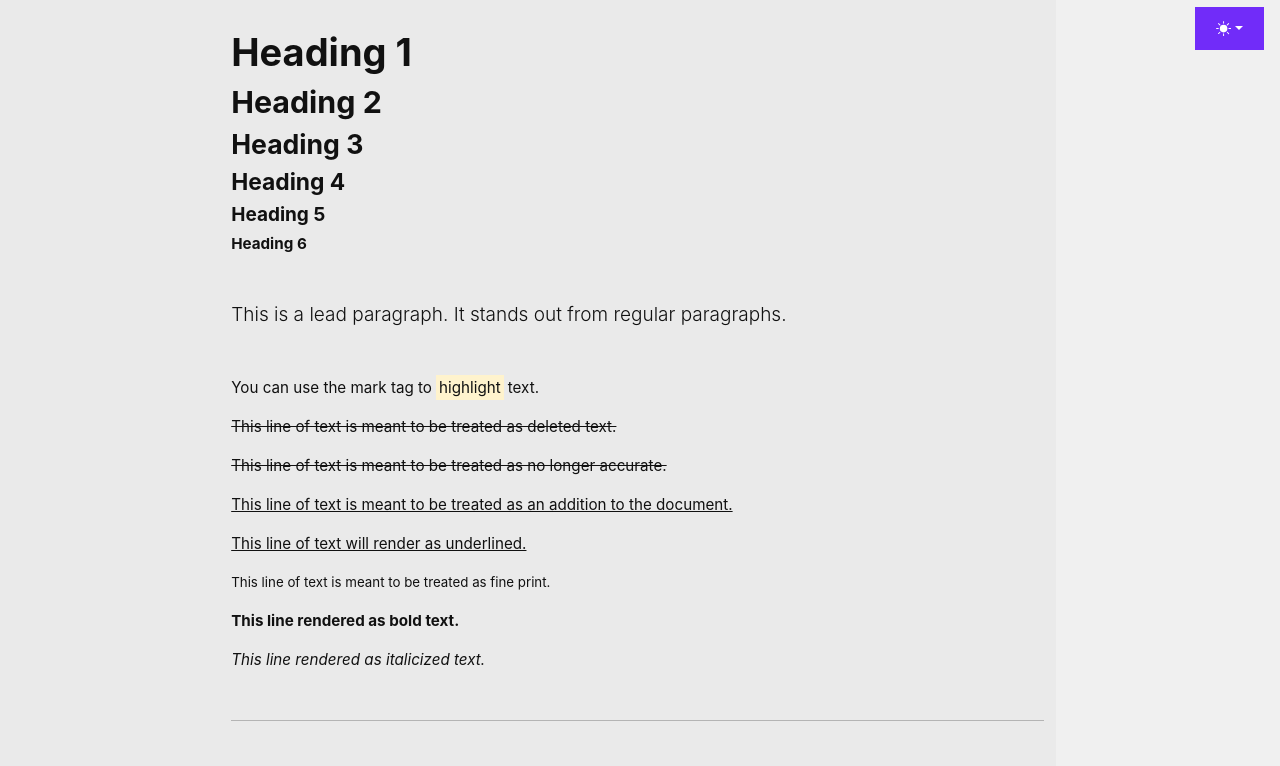
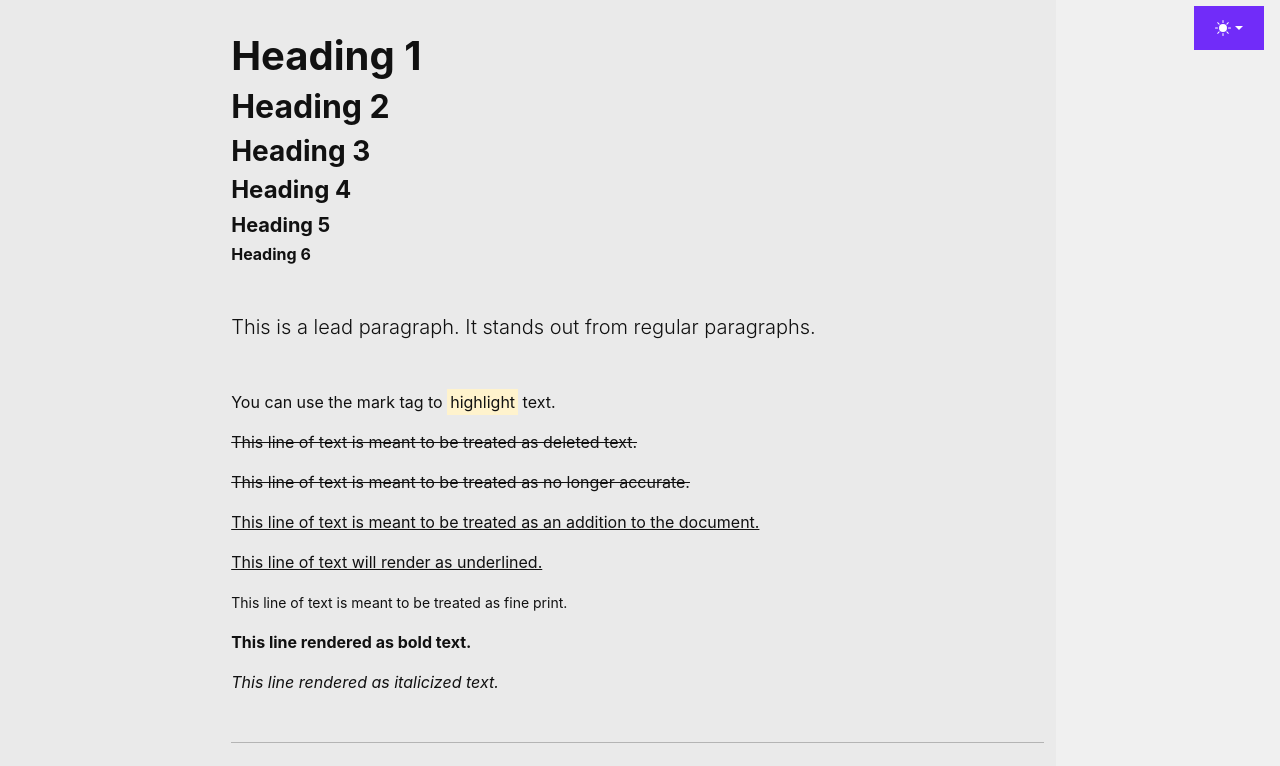
Before and after one commit to auri-gabriel/learning-bootstrap, a website: page index.html in a window 1280 px wide. Shown: the part 734-1500 px from the top of the page. Drawn offline with nearby package versions, Linux system fonts and the light colour scheme; files that its build step writes are made by us from their sources; files whose address does not match are found by name.

Commit message:
fix base font

```diff
--- a/scss/_custom-variables.scss
+++ b/scss/_custom-variables.scss
@@ -25,7 +25,7 @@ $body-color: #111111;
 
 // === TYPOGRAPHY ===
 $font-family-sans-serif: 'Inter', Helvetica, Arial, sans-serif;
-$font-size-base: 0.95rem;
+$font-size-base: 1rem;
 $line-height-base: 1.5;
 $font-weight-base: 400;
 $headings-font-weight: 700;
```
